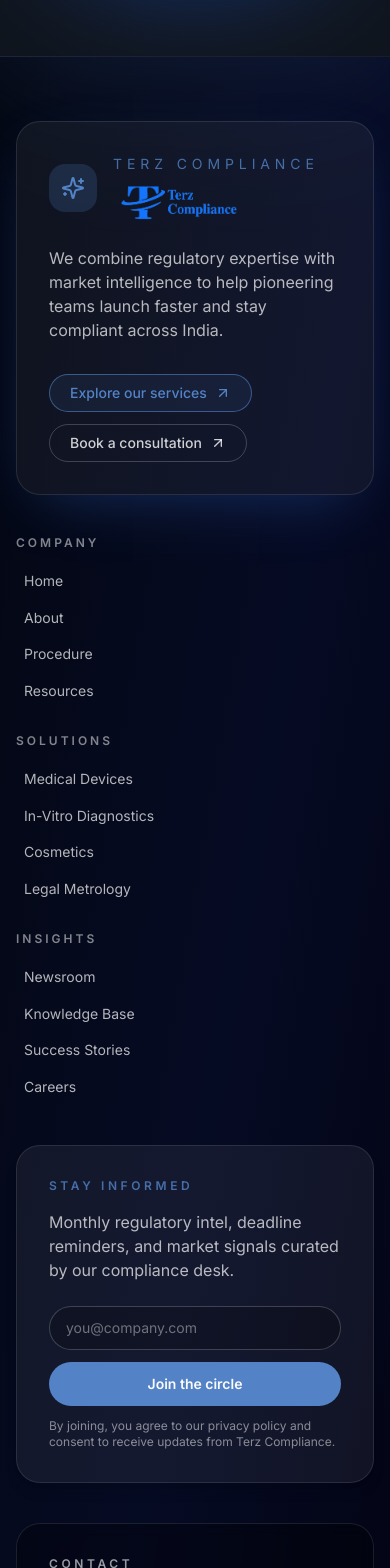
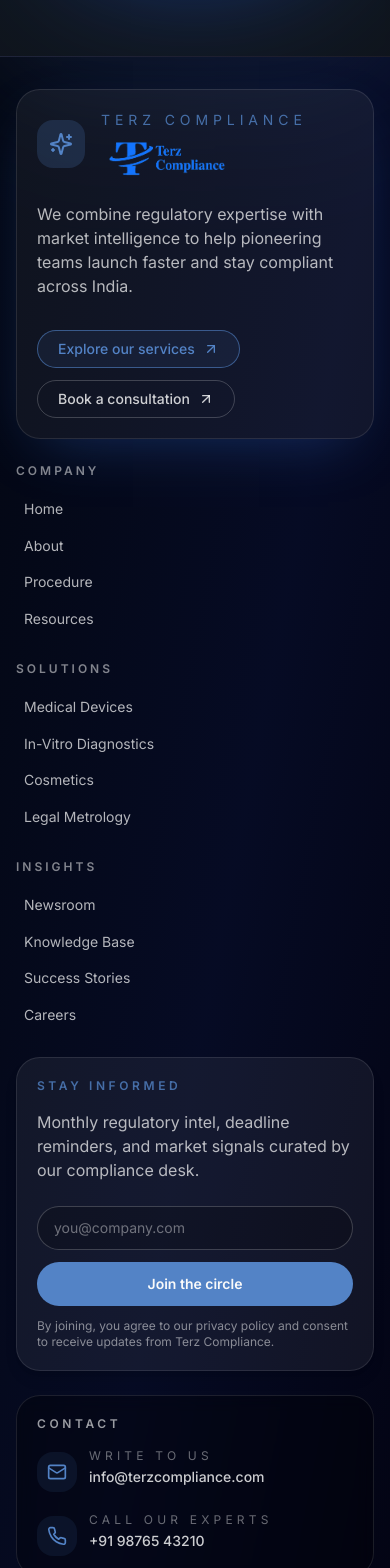
Before and after one commit to maynk07gupta/terz-launchpad-web, a React (Vite) app: page / in a window 390 px wide. Shown: the part 10060-11628 px from the top of the page. Built offline with nearby package versions, Linux system fonts and the light colour scheme.

Commit message:
Improve dynamic footer height
Adjust footer to be responsive with dynamic height across media queries, reducing excessive mobile whitespace and padding for a compact layout.

```diff
--- a/src/components/Footer.tsx
+++ b/src/components/Footer.tsx
@@ -46,10 +46,10 @@ const Footer = () => {
         className="pointer-events-none absolute inset-x-0 -top-32 h-64 bg-gradient-to-b from-primary/60 via-primary/10 to-transparent opacity-60 blur-3xl"
       />
 
-      <div className="relative container mx-auto px-4 sm:px-6 lg:px-8 py-16">
-        <div className="grid grid-cols-1 gap-12 lg:grid-cols-[1.1fr,1fr]">
-          <div className="space-y-10">
-            <div className="max-w-xl rounded-3xl border border-white/10 bg-white/5 p-8 shadow-[0_20px_60px_-25px_rgba(59,130,246,0.35)] transition-all duration-500 hover:-translate-y-2 hover:border-primary/60 hover:bg-white/[0.08]">
+      <div className="relative container mx-auto px-4 sm:px-6 lg:px-8 py-8 md:py-12">
+        <div className="grid grid-cols-1 gap-8 md:gap-10 lg:grid-cols-[1.1fr,1fr]">
+          <div className="space-y-6 md:space-y-8">
+            <div className="max-w-xl rounded-3xl border border-white/10 bg-white/5 p-5 md:p-8 shadow-[0_20px_60px_-25px_rgba(59,130,246,0.35)] transition-all duration-500 hover:-translate-y-2 hover:border-primary/60 hover:bg-white/[0.08]">
               <div className="flex items-center gap-4">
                 <span className="inline-flex h-12 w-12 items-center justify-center rounded-2xl bg-primary/20 text-primary">
                   <Sparkles className="h-6 w-6" />
@@ -145,8 +145,8 @@ const Footer = () => {
             </div>
           </div>
 
-          <div className="space-y-10">
-            <div className="rounded-3xl border border-white/10 bg-white/[0.06] p-8 shadow-lg transition-all duration-500 hover:-translate-y-2 hover:border-primary/50 hover:bg-white/[0.1]">
+          <div className="space-y-6 md:space-y-8">
+            <div className="rounded-3xl border border-white/10 bg-white/[0.06] p-5 md:p-8 shadow-lg transition-all duration-500 hover:-translate-y-2 hover:border-primary/50 hover:bg-white/[0.1]">
               <h3 className="text-xs font-semibold uppercase tracking-[0.3em] text-primary/80">
                 Stay Informed
               </h3>
@@ -177,7 +177,7 @@ const Footer = () => {
               </p>
             </div>
 
-            <div className="rounded-3xl border border-white/10 bg-black/30 p-8 backdrop-blur">
+            <div className="rounded-3xl border border-white/10 bg-black/30 p-5 md:p-8 backdrop-blur">
               <h3 className="text-xs font-semibold uppercase tracking-[0.3em] text-white/60">
                 Contact
               </h3>
@@ -205,7 +205,7 @@ const Footer = () => {
           </div>
         </div>
 
-        <div className="mt-16 grid grid-cols-1 gap-6 border-t border-white/10 pt-10 text-sm text-white/60 lg:grid-cols-[1.1fr,1fr]">
+        <div className="mt-8 md:mt-12 grid grid-cols-1 gap-6 border-t border-white/10 pt-6 md:pt-8 text-sm text-white/60 lg:grid-cols-[1.1fr,1fr]">
           <div className="flex flex-col justify-between gap-6 sm:flex-row sm:items-center">
             <p>
               © {new Date().getFullYear()} Terz Compliance. All rights reserved.
@@ -236,7 +236,7 @@ const Footer = () => {
           </div>
         </div>
 
-        <div className="mt-10 rounded-3xl border border-primary/30 bg-primary/10 p-6 text-center text-sm text-primary-foreground shadow-[0_15px_45px_-25px_rgba(59,130,246,0.6)] md:hidden">
+        <div className="mt-6 rounded-3xl border border-primary/30 bg-primary/10 p-5 text-center text-sm text-primary-foreground shadow-[0_15px_45px_-25px_rgba(59,130,246,0.6)] md:hidden">
           <h4 className="text-xs font-semibold uppercase tracking-[0.4em] text-primary/80">
             Quick Connect
           </h4>
```
